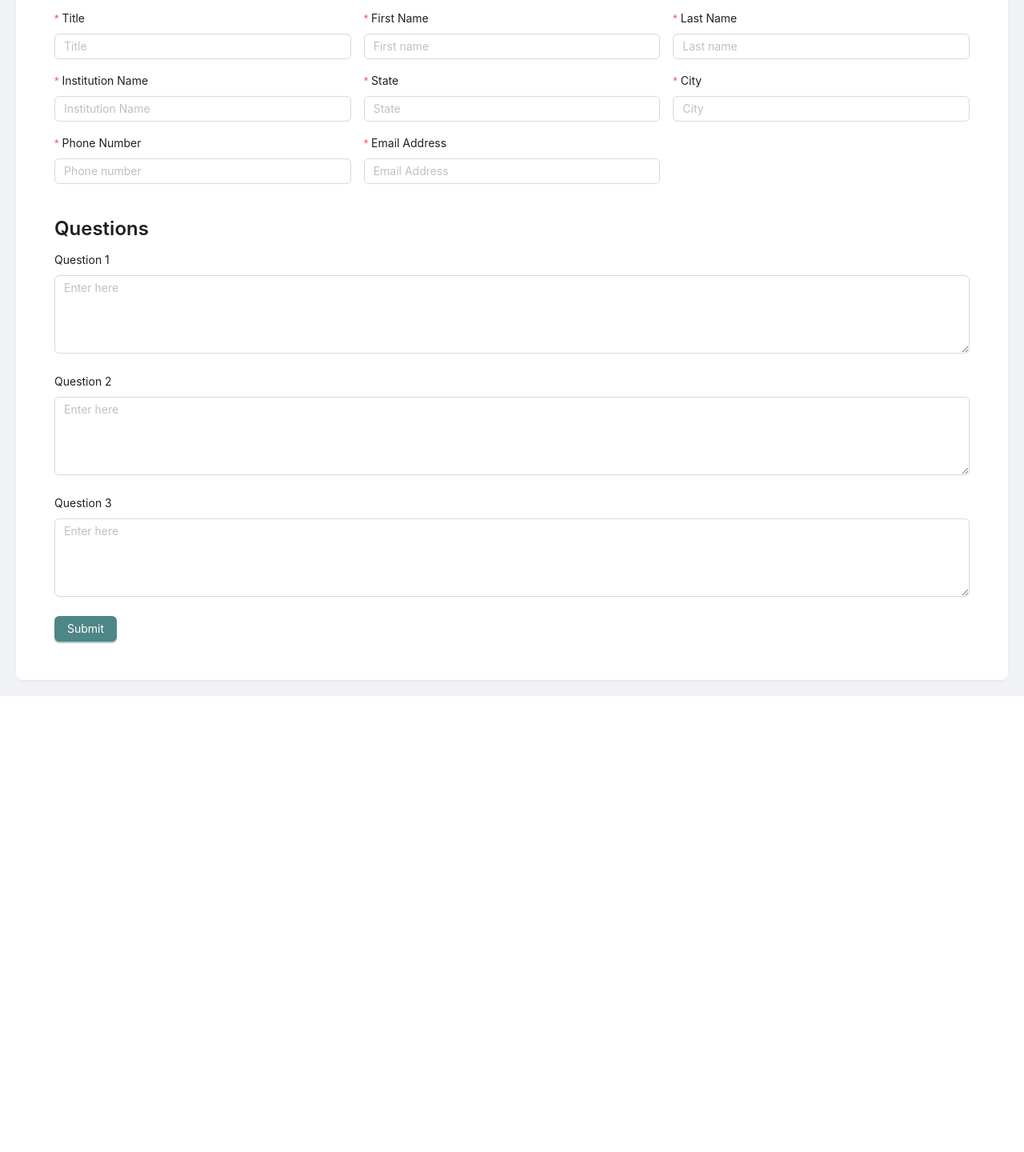
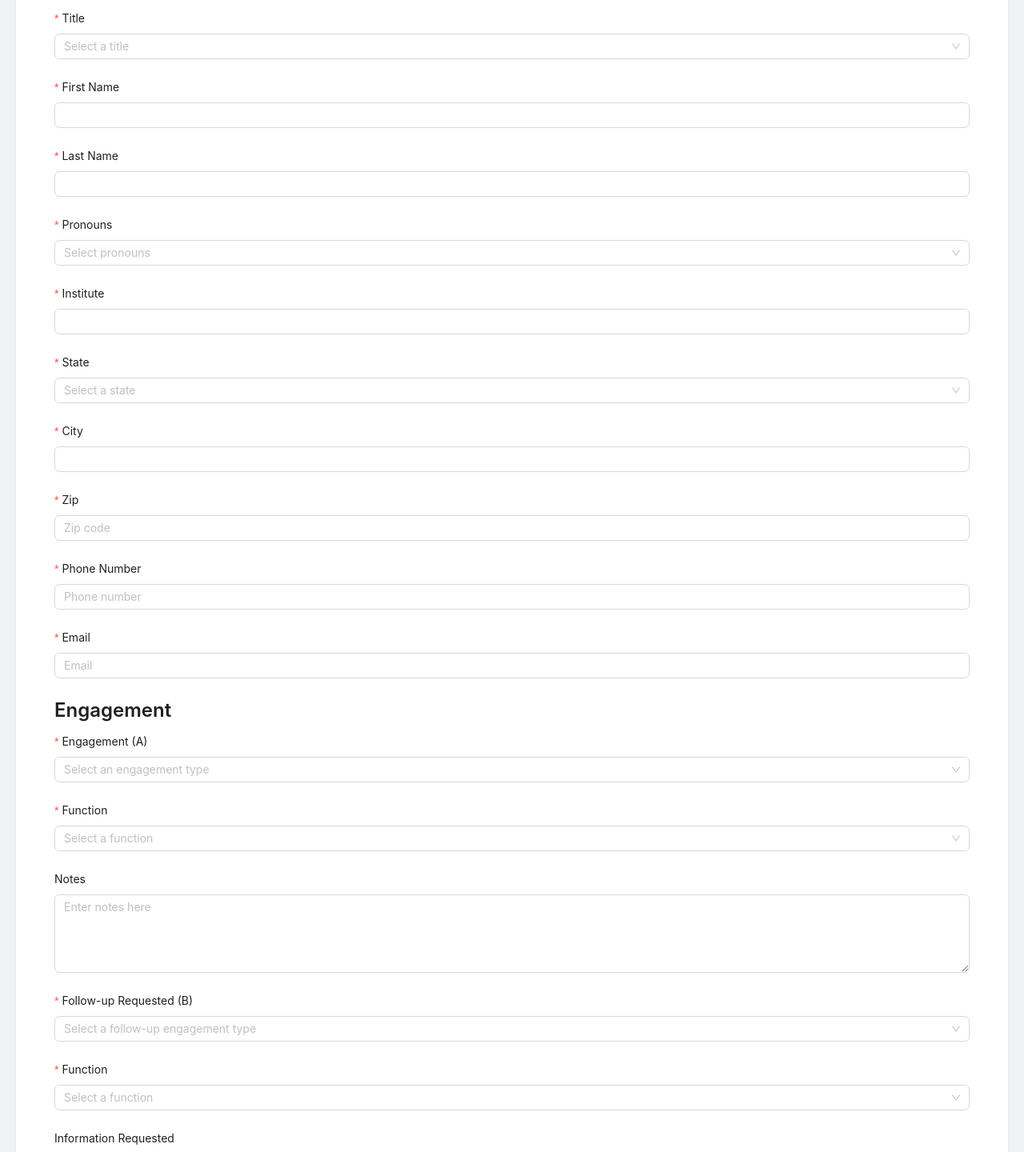
Before and after one commit to EdTeng1/E2E-Platform, a React (Create React App) app in the folder frontend/: page /questionaire in a window 1280 px wide. Shown: the part 180-1620 px from the top of the page at 80% size. Before the commit the page ends 1050 px from the top, so only its background shows below. Built offline with nearby package versions, Linux system fonts and the light colour scheme.

Commit message:
qa back and front

```diff
--- a/frontend/src/questionaire.tsx
+++ b/frontend/src/questionaire.tsx
@@ -1,9 +1,10 @@
 import React from 'react';
-import { Typography, Input, Button, Row, Col, Form, Card } from 'antd';
+import { Typography, Input, Button, Row, Col, Form, Card, Select } from 'antd';
 import './questionaire.css';
 
 const { Title } = Typography;
 const { TextArea } = Input;
+const { Option } = Select;
 
 interface FormValues {
     title: string;
@@ -27,7 +28,7 @@ export const App: React.FC = () => {
     //     return form.isFieldsTouched(true) && form.getFieldsError().filter(({ errors }) => errors.length).length === 0;
     // };
 
-    const onFinish = async (values : FormValues) => {
+    const onFinish = async (values: FormValues) => {
         console.log('Received values of form: ', values);
         try {
             const response = await fetch('/questionaire', {
@@ -63,66 +64,84 @@ export const App: React.FC = () => {
                     onFinish={onFinish}
                     onFinishFailed={errorInfo => console.log('Failed:', errorInfo)}
                 >
-                    <Row gutter={16}>
-                        <Col span={8}>
                     <Form.Item
                         label="Title"
                         name="title"
-                                rules={[{ required: true, message: 'Please input your title!' }]}
+                        rules={[{ required: true, message: 'Please select your title!' }]}
                     >
-                                <Input placeholder="Title" />
+                        <Select placeholder="Select a title">
+                            <Option value="mr">Mr</Option>
+                            <Option value="mrs">Mrs</Option>
+                            <Option value="ms">Ms</Option>
+                            <Option value="dr">Dr</Option>
+                            {/* Add more options as needed */}
+                        </Select>
                     </Form.Item>
-                        </Col>
-                        <Col span={8}>
+
                     <Form.Item
                         label="First Name"
                         name="firstName"
                         rules={[{ required: true, message: 'Please input your first name!' }]}
                     >
-                                <Input placeholder="First name" />
+                        <Input />
                     </Form.Item>
-                        </Col>
-                        <Col span={8}>
+
                     <Form.Item
                         label="Last Name"
                         name="lastName"
                         rules={[{ required: true, message: 'Please input your last name!' }]}
                     >
-                                <Input placeholder="Last name" />
+                        <Input />
                     </Form.Item>
-                        </Col>
-                    </Row>
-                    <Row gutter={16}>
-                        <Col span={8}>
                     <Form.Item
-                                label="Institution Name"
-                                name="institutionName"
-                                rules={[{ required: true, message: 'Please input your institution name!' }]}
+                        label="Pronouns"
+                        name="pronouns"
+                        rules={[{ required: true, message: 'Please select your pronouns!' }]}
                     >
-                                <Input placeholder="Institution Name" />
+                        <Select placeholder="Select pronouns">
+                            <Option value="he/him">He/Him</Option>
+                            <Option value="she/her">She/Her</Option>
+                            <Option value="they/them">They/Them</Option>
+                            <Option value="other">Other</Option>
+                        </Select>
                     </Form.Item>
-                        </Col>
-                        <Col span={8}>
+
+                    <Form.Item
+                        label="Institute"
+                        name="institute"
+                        rules={[{ required: true, message: 'Please input your institute!' }]}
+                    >
+                        <Input />
+                    </Form.Item>
+
                     <Form.Item
                         label="State"
                         name="state"
-                                rules={[{ required: true, message: 'Please input your state!' }]}
+                        rules={[{ required: true, message: 'Please select your state!' }]}
                     >
-                                <Input placeholder="State" />
+                        <Select placeholder="Select a state">
+                            {/* Replace the options below with actual states */}
+                            <Option value="state1">State 1</Option>
+                            <Option value="state2">State 2</Option>
+                        </Select>
                     </Form.Item>
-                        </Col>
-                        <Col span={8}>
+
                     <Form.Item
                         label="City"
                         name="city"
                         rules={[{ required: true, message: 'Please input your city!' }]}
                     >
-                                <Input placeholder="City" />
+                        <Input />
                     </Form.Item>
-                        </Col>
-                    </Row>
-                    <Row gutter={16}>
-                        <Col span={8}>
+
+                    <Form.Item
+                        label="Zip"
+                        name="zip"
+                        rules={[{ required: true, message: 'Please input your zip code!' }]}
+                    >
+                        <Input placeholder="Zip code" />
+                    </Form.Item>
+
                     <Form.Item
                         label="Phone Number"
                         name="phoneNumber"
@@ -130,41 +149,84 @@ export const App: React.FC = () => {
                     >
                         <Input placeholder="Phone number" />
                     </Form.Item>
-                        </Col>
-                        <Col span={8}>
+
                     <Form.Item
-                                label="Email Address"
+                        label="Email"
                         name="email"
-                                rules={[{ required: true, message: 'Please input your email address!' }, { type: 'email', message: 'The input is not valid E-mail!' }]}
+                        rules={[
+                            { required: true, message: 'Please input your email!' },
+                            { type: 'email', message: 'Please enter a valid email!' },
+                        ]}
                     >
-                                <Input placeholder="Email Address" />
+                        <Input placeholder="Email" />
                     </Form.Item>
-                        </Col>
-                        {/* <Col span={8}>
-                            <Form.Item shouldUpdate={true}>
-                                {() => (
-                                    <Button
-                                        type="primary"
-                                        htmlType="submit"
-                                        // Only enable the Match button if the form is filled out
-                                        // disabled={!isFormFilled()}
+
+                    <div className="Engagement">
+                        <Title level={3}>Engagement</Title>
+                        <Form.Item
+                            label="Engagement (A)"
+                            name="engagementA"
+                            rules={[{ required: true, message: 'Please select your engagement type!' }]}
                         >
-                                        Match
-                                    </Button>
-                                )}
+                            <Select placeholder="Select an engagement type">
+                                <Option value="inPersonMeeting">In-Person Meeting</Option>
+                                <Option value="virtualMeeting">Virtual Meeting</Option>
+                                <Option value="phoneCall">Phone Call</Option>
+                                <Option value="conference">Conference</Option>
+                                <Option value="advisoryBoard">Advisory Board</Option>
+                            </Select>
                         </Form.Item>
-                        </Col> */}
-                    </Row>
-                <div className="questions">
-                    <Title level={3}>Questions</Title>
-                    <Form.Item label="Question 1" name="question1">
-                        <TextArea rows={4} placeholder="Enter here" />
+
+                        <Form.Item
+                            label="Function"
+                            name="functionA"
+                            rules={[{ required: true, message: 'Please select a function!' }]}
+                        >
+                            <Select placeholder="Select a function">
+                                <Option value="r&d">R&D</Option>
+                                <Option value="devOps">Development Operations</Option>
+                                <Option value="medical">Medical</Option>
+                                <Option value="commercial">Commercial</Option>
+                            </Select>
                         </Form.Item>
-                    <Form.Item label="Question 2" name="question2">
-                        <TextArea rows={4} placeholder="Enter here" />
+
+                        <Form.Item
+                            label="Notes"
+                            name="notes"
+                        >
+                            <Input.TextArea rows={4} placeholder="Enter notes here" />
                         </Form.Item>
-                    <Form.Item label="Question 3" name="question3">
-                        <TextArea rows={4} placeholder="Enter here" />
+
+                        <Form.Item
+                            label="Follow-up Requested (B)"
+                            name="followUpRequested"
+                            rules={[{ required: true, message: 'Please select your follow-up engagement type!' }]}
+                        >
+                            <Select placeholder="Select a follow-up engagement type">
+                                <Option value="inPersonMeeting">In-Person Meeting</Option>
+                                <Option value="virtualMeeting">Virtual Meeting</Option>
+                                <Option value="phoneCall">Phone Call</Option>
+                            </Select>
+                        </Form.Item>
+
+                        <Form.Item
+                            label="Function"
+                            name="functionB"
+                            rules={[{ required: true, message: 'Please select a function!' }]}
+                        >
+                            <Select placeholder="Select a function">
+                                <Option value="r&d">R&D</Option>
+                                <Option value="devOps">Development Operations</Option>
+                                <Option value="medical">Medical</Option>
+                                <Option value="commercial">Commercial</Option>
+                            </Select>
+                        </Form.Item>
+
+                        <Form.Item
+                            label="Information Requested"
+                            name="informationRequested"
+                        >
+                            <Input.TextArea rows={4} placeholder="Enter information requested here" />
                         </Form.Item>
                     </div>
                     <Button type="primary" htmlType="submit">
```
Lines whose indentation alone changed are shown as unchanged.
